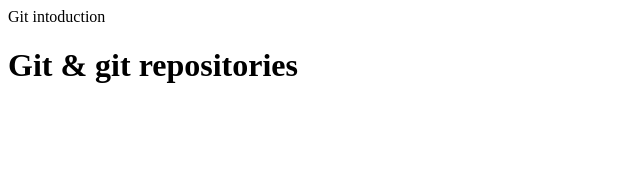
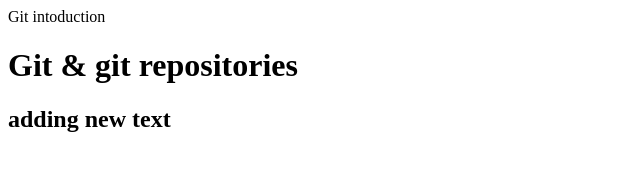
Before and after one commit to Rithwik67/project2, a plain HTML site: page index.html in a window 1280 px wide. Shown: the whole page, without its empty margins (0-640 px from the left). Drawn offline with Linux system fonts and the light colour scheme.

Commit message:
new text

```diff
--- a/index.html
+++ b/index.html
@@ -2,4 +2,7 @@
     <head> Git intoduction</head>
     <title> Git status</title>
     <h1>Git & git repositories</h1>
+    <h2>
+        adding new text
+    </h2>
 </html>
```
